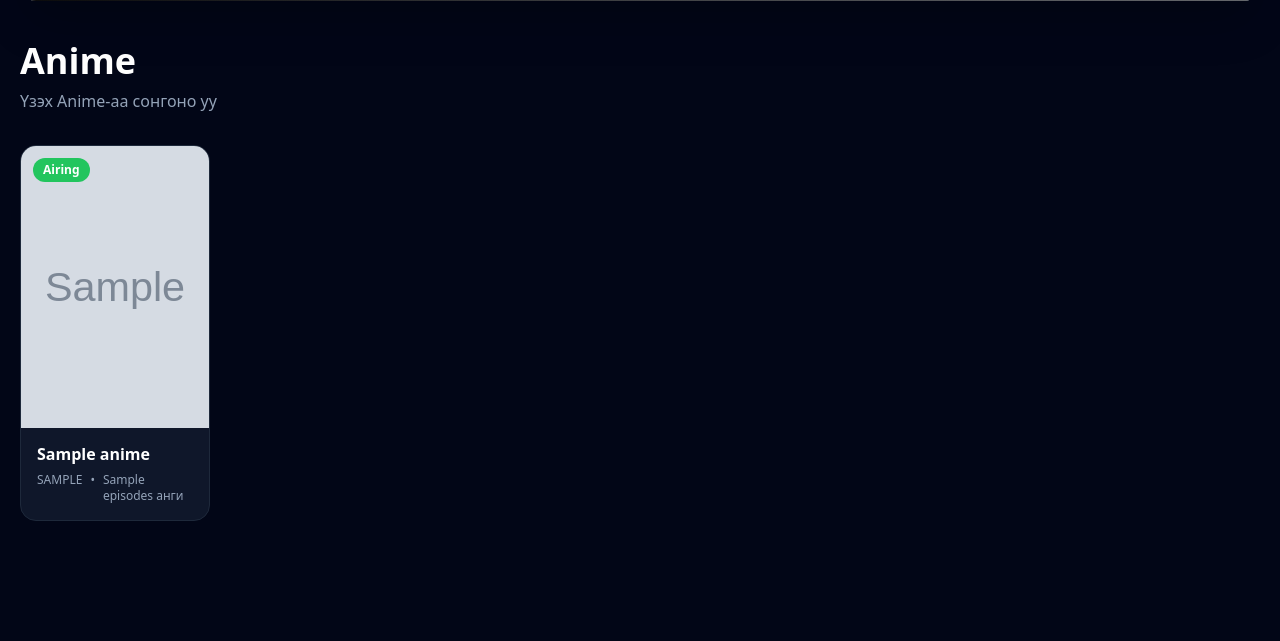
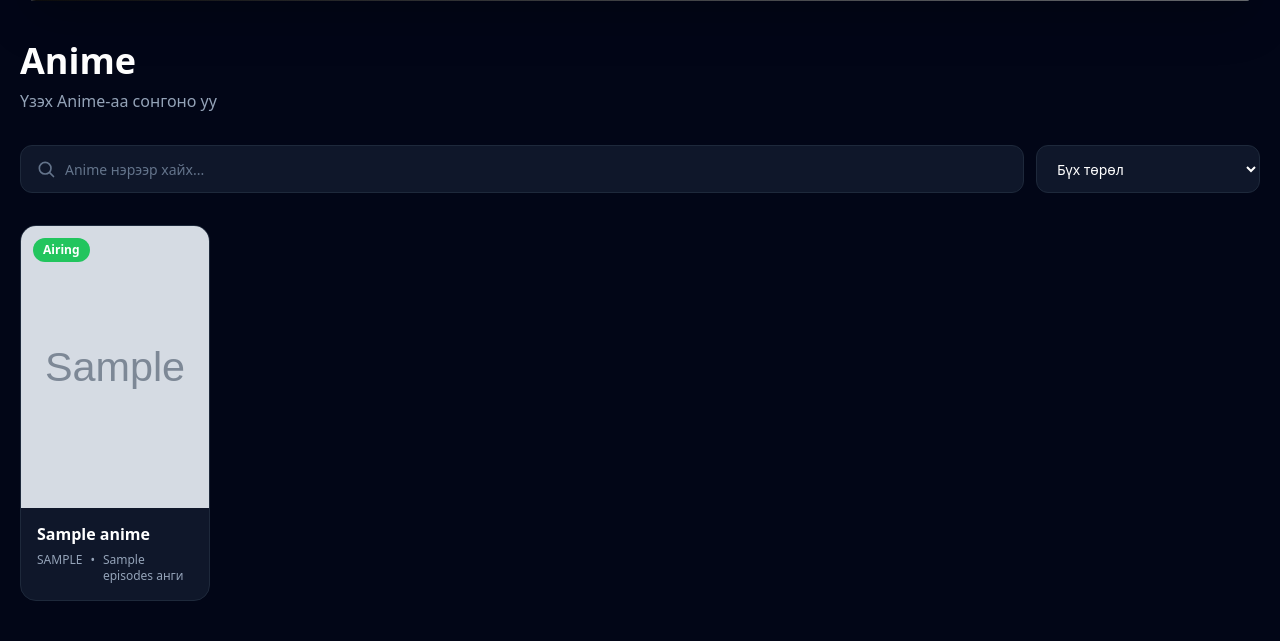
Before and after one commit to zapataast/render_server, a Flask app: page / in a window 1280 px wide. Shown: the part 518-1159 px from the top of the page. Before the commit the page ends 1039 px from the top, so only its background shows below. Run offline with Flask 3, Linux system fonts and the light colour scheme; grey boxes marked "Sample" are stand-in pictures; a database or web service that is not in the repository returns one stand-in record (values such as "Sample title"); some libraries are stand-ins or nearby versions.

Commit message:
home add filters

```diff
--- a/app.py
+++ b/app.py
@@ -3533,4 +3533,4 @@ def admin_get_files():
 
 
 if __name__ == "__main__":
-    app.run(host="0.0.0.0", port=int(os.getenv("PORT", 5002)), debug=False)
+    app.run(host="0.0.0.0", port=int(os.getenv("PORT", 5002)), debug=True)
--- a/templates/home.html
+++ b/templates/home.html
@@ -1079,7 +1079,27 @@ document.addEventListener(
 
     {% if anime_list %}
 
+    <!-- SEARCH + TYPE FILTER -->
+    <div class="mb-8 flex flex-col md:flex-row gap-3">
+        <div class="relative flex-1">
+            <input id="anime-search" type="text" placeholder="Anime нэрээр хайх..." autocomplete="off" class="w-full h-12 rounded-xl bg-slate-900 border border-slate-800 px-4 pl-11 text-sm text-white placeholder:text-slate-500 outline-none focus:border-indigo-500 focus:ring-2 focus:ring-indigo-500/20 transition">
+            <svg class="absolute left-4 top-1/2 -translate-y-1/2 w-5 h-5 text-slate-500 pointer-events-none" fill="none" stroke="currentColor" viewBox="0 0 24 24">
+                <path stroke-linecap="round" stroke-linejoin="round" stroke-width="2" d="m21 21-4.35-4.35m1.35-5.65a7 7 0 1 1-14 0 7 7 0 0 1 14 0Z"></path>
+            </svg>
+        </div>
+
+        <select id="anime-type-filter" class="h-12 w-full md:w-56 rounded-xl bg-slate-900 border border-slate-800 px-4 text-sm text-white outline-none focus:border-indigo-500 focus:ring-2 focus:ring-indigo-500/20 transition cursor-pointer">
+            <option value="">Бүх төрөл</option>
+            <option value="movie">Movie</option>
+            <option value="tv">TV</option>
+            <option value="ona">ONA</option>
+            <option value="special">Special</option>
+            <option value="music">Music</option>
+        </select>
+    </div>
+
     <div
+        id="anime-grid"
         class="
             grid
             grid-cols-2
@@ -1095,8 +1115,11 @@ document.addEventListener(
 
         <a
             href="/anime/{{ anime.id }}"
+            data-anime-name="{{ anime.name|lower }}"
+            data-anime-type="{{ anime.anime_type|lower }}"
 
             class="
+                anime-card
                 group
                 block
                 rounded-2xl
@@ -1233,6 +1256,10 @@ document.addEventListener(
 
     </div>
 
+    <div id="anime-filter-empty" class="hidden py-20 text-center text-slate-500">
+        Хайлтад тохирох anime олдсонгүй.
+    </div>
+
 
     {% else %}
 
@@ -1250,5 +1277,46 @@ document.addEventListener(
 
 </div>
 
+<script>
+document.addEventListener('DOMContentLoaded', function () {
+    const searchInput = document.getElementById('anime-search');
+    const typeFilter = document.getElementById('anime-type-filter');
+    const animeCards = Array.from(document.querySelectorAll('.anime-card'));
+    const emptyState = document.getElementById('anime-filter-empty');
+
+    if (!searchInput || !typeFilter || !animeCards.length) {
+        return;
+    }
+
+    function filterAnime() {
+        const keyword = searchInput.value.trim().toLowerCase();
+        const selectedType = typeFilter.value.trim().toLowerCase();
+        let visibleCount = 0;
+
+        animeCards.forEach(function (card) {
+            const animeName = (card.dataset.animeName || '').toLowerCase();
+            const animeType = (card.dataset.animeType || '').toLowerCase();
+
+            const matchesSearch = !keyword || animeName.includes(keyword);
+            const matchesType = !selectedType || animeType === selectedType;
+            const isVisible = matchesSearch && matchesType;
+
+            card.classList.toggle('hidden', !isVisible);
+
+            if (isVisible) {
+                visibleCount += 1;
+            }
+        });
+
+        if (emptyState) {
+            emptyState.classList.toggle('hidden', visibleCount > 0);
+        }
+    }
+
+    searchInput.addEventListener('input', filterAnime);
+    typeFilter.addEventListener('change', filterAnime);
+});
+</script>
+
 </body>
 </html>
```
